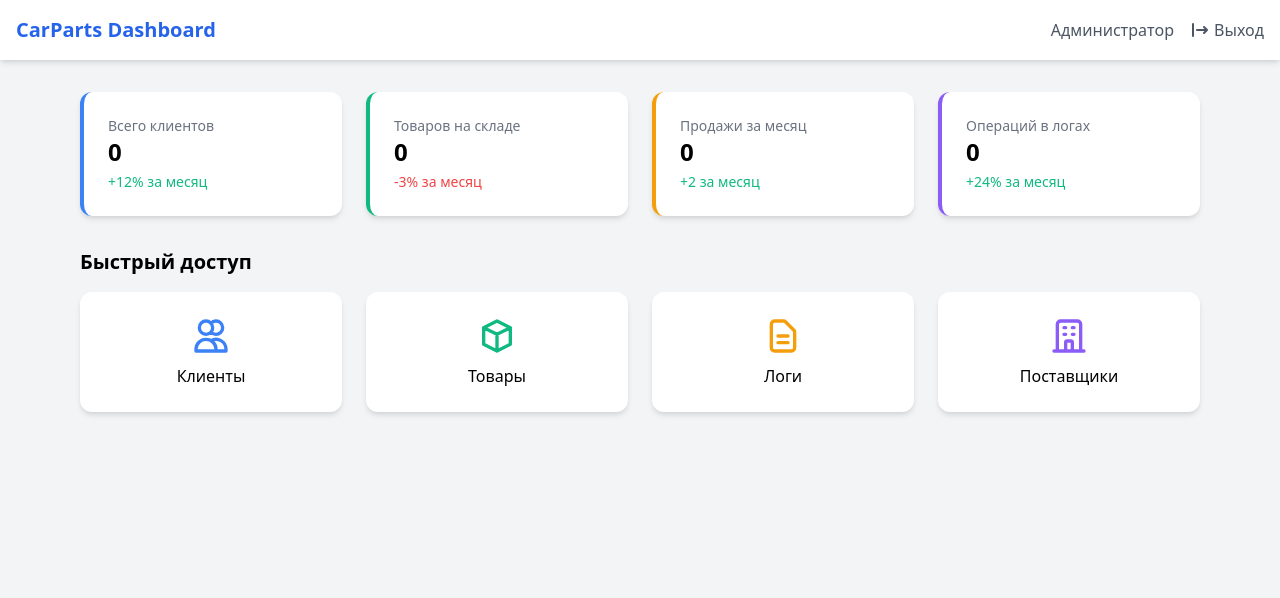
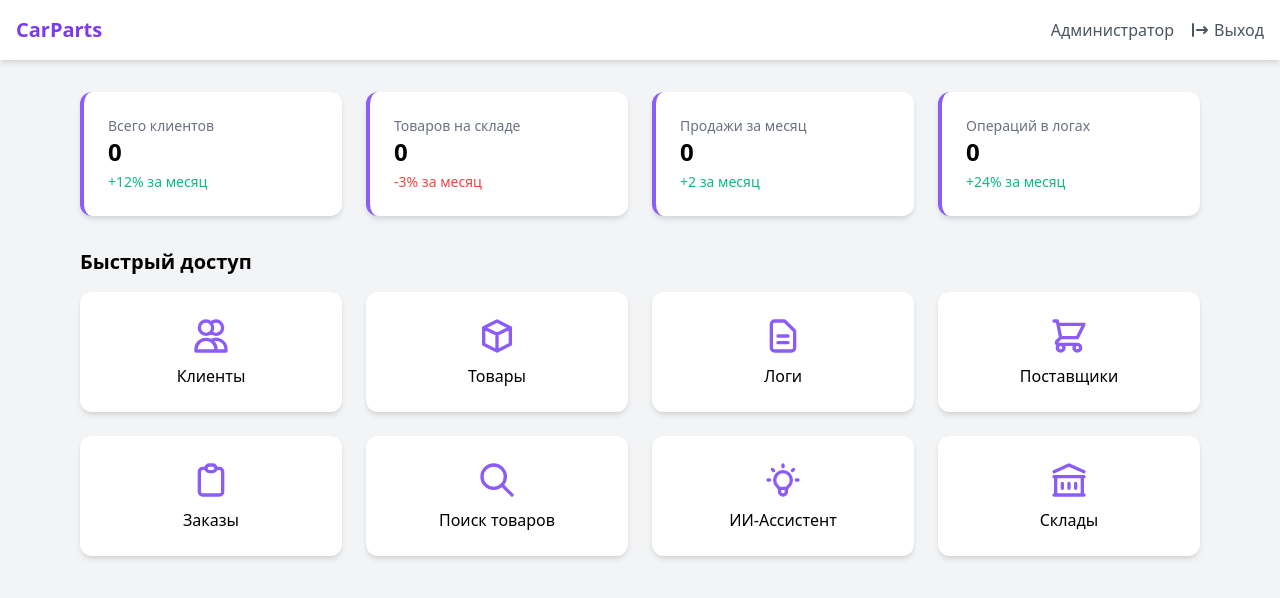
Before and after one commit to southrussian/auto_parts_store_erp, a Flask app: page / in a window 1280 px wide. Shown: the top 598 px of the page. Run offline with Flask 3, Linux system fonts and the light colour scheme; the visitor is signed in with stand-in values (Sample User, id 1).

Commit message:
update products

```diff
--- a/carparts/products.py
+++ b/carparts/products.py
@@ -80,7 +80,7 @@ def setup_products_routes(app):
             product.stock = int(request.form['stock'])
             product.supplier_id = request.form.get('supplier_id')
             product.warehouse_section_id = int(request.form['warehouse_section_id'])
-            product.embedding = generate_embedding(f"{product.name} {product.description}")
+            product.embedding = generate_embedding(f"{product.name} {product.description} {product.category}")
 
             try:
                 db.session.commit()
--- a/carparts/templates/dashboard.html
+++ b/carparts/templates/dashboard.html
@@ -9,7 +9,7 @@
 </head>
 <body class="bg-gray-100">
     <nav class="bg-white shadow-md p-4 flex justify-between items-center">
-        <h1 class="text-xl font-semibold text-blue-600">CarParts Dashboard</h1>
+        <h1 class="text-xl font-semibold text-purple-600">CarParts</h1>
         <div class="flex items-center space-x-4">
             <span class="text-gray-600">Администратор</span>
             <a href="/logout" class="text-gray-600 hover:text-black flex items-center">
@@ -24,17 +24,17 @@
     <div class="max-w-6xl mx-auto px-4 py-8">
         <!-- Статистика -->
         <div class="grid grid-cols-1 md:grid-cols-4 gap-6 mb-8">
-            <div class="bg-white p-6 rounded-xl shadow-md border-l-4 border-blue-500">
+            <div class="bg-white p-6 rounded-xl shadow-md border-l-4 border-purple-500">
                 <h3 class="text-gray-500 text-sm font-medium">Всего клиентов</h3>
                 <p class="text-2xl font-bold">{{ clients_count }}</p>
                 <p class="text-green-500 text-sm mt-1">+12% за месяц</p>
             </div>
-            <div class="bg-white p-6 rounded-xl shadow-md border-l-4 border-green-500">
+            <div class="bg-white p-6 rounded-xl shadow-md border-l-4 border-purple-500">
                 <h3 class="text-gray-500 text-sm font-medium">Товаров на складе</h3>
                 <p class="text-2xl font-bold">{{ products_count }}</p>
                 <p class="text-red-500 text-sm mt-1">-3% за месяц</p>
             </div>
-            <div class="bg-white p-6 rounded-xl shadow-md border-l-4 border-yellow-500">
+            <div class="bg-white p-6 rounded-xl shadow-md border-l-4 border-purple-500">
                 <h3 class="text-gray-500 text-sm font-medium">Продажи за месяц</h3>
                 <p class="text-2xl font-bold">{{ monthly_sales }}</p>
                 <p class="text-green-500 text-sm mt-1">+2 за месяц</p>
@@ -50,28 +50,56 @@
         <h2 class="text-xl font-semibold mb-4">Быстрый доступ</h2>
         <div class="grid grid-cols-1 md:grid-cols-2 lg:grid-cols-4 gap-6">
             <a href="{{ url_for('view_clients') }}" class="bg-white p-6 rounded-xl shadow-md text-center hover:bg-gray-50 transition duration-200 flex flex-col items-center">
-                <svg xmlns="http://www.w3.org/2000/svg" class="h-10 w-10 text-blue-500 mb-2" fill="none" viewBox="0 0 24 24" stroke="currentColor">
+                <svg xmlns="http://www.w3.org/2000/svg" class="h-10 w-10 text-purple-500 mb-2" fill="none" viewBox="0 0 24 24" stroke="currentColor">
                     <path stroke-linecap="round" stroke-linejoin="round" stroke-width="2" d="M12 4.354a4 4 0 110 5.292M15 21H3v-1a6 6 0 0112 0v1zm0 0h6v-1a6 6 0 00-9-5.197M13 7a4 4 0 11-8 0 4 4 0 018 0z" />
                 </svg>
                 Клиенты
             </a>
             <a href="{{ url_for('view_products') }}" class="bg-white p-6 rounded-xl shadow-md text-center hover:bg-gray-50 transition duration-200 flex flex-col items-center">
-                <svg xmlns="http://www.w3.org/2000/svg" class="h-10 w-10 text-green-500 mb-2" fill="none" viewBox="0 0 24 24" stroke="currentColor">
+                <svg xmlns="http://www.w3.org/2000/svg" class="h-10 w-10 text-purple-500 mb-2" fill="none" viewBox="0 0 24 24" stroke="currentColor">
                     <path stroke-linecap="round" stroke-linejoin="round" stroke-width="2" d="M20 7l-8-4-8 4m16 0l-8 4m8-4v10l-8 4m0-10L4 7m8 4v10M4 7v10l8 4" />
                 </svg>
                 Товары
             </a>
             <a href="{{ url_for('view_inventory_logs') }}" class="bg-white p-6 rounded-xl shadow-md text-center hover:bg-gray-50 transition duration-200 flex flex-col items-center">
-                <svg xmlns="http://www.w3.org/2000/svg" class="h-10 w-10 text-yellow-500 mb-2" fill="none" viewBox="0 0 24 24" stroke="currentColor">
+                <svg xmlns="http://www.w3.org/2000/svg" class="h-10 w-10 text-purple-500 mb-2" fill="none" viewBox="0 0 24 24" stroke="currentColor">
                     <path stroke-linecap="round" stroke-linejoin="round" stroke-width="2" d="M9 12h6m-6 4h6m2 5H7a2 2 0 01-2-2V5a2 2 0 012-2h5.586a1 1 0 01.707.293l5.414 5.414a1 1 0 01.293.707V19a2 2 0 01-2 2z" />
                 </svg>
                 Логи
             </a>
             <a href="{{ url_for('view_suppliers') }}" class="bg-white p-6 rounded-xl shadow-md text-center hover:bg-gray-50 transition duration-200 flex flex-col items-center">
                 <svg xmlns="http://www.w3.org/2000/svg" class="h-10 w-10 text-purple-500 mb-2" fill="none" viewBox="0 0 24 24" stroke="currentColor">
-                    <path stroke-linecap="round" stroke-linejoin="round" stroke-width="2" d="M19 21V5a2 2 0 00-2-2H7a2 2 0 00-2 2v16m14 0h2m-2 0h-5m-9 0H3m2 0h5M9 7h1m-1 4h1m4-4h1m-1 4h1m-5 10v-5a1 1 0 011-1h2a1 1 0 011 1v5m-4 0h4" />
+                    <path stroke-linecap="round" stroke-linejoin="round" stroke-width="2" d="M3 3h2l.4 2M7 13h10l4-8H5.4M7 13L5.4 5M7 13l-2.293 2.293c-.63.63-.184 1.707.707 1.707H17m0 0a2 2 0 100 4 2 2 0 000-4zm-8 2a2 2 0 11-4 0 2 2 0 014 0z" />
                 </svg>
                 Поставщики
+            </a>
+
+            <a href="{{ url_for('view_orders') }}" class="bg-white p-6 rounded-xl shadow-md text-center hover:bg-gray-50 transition duration-200 flex flex-col items-center">
+                <svg xmlns="http://www.w3.org/2000/svg" class="h-10 w-10 text-purple-500 mb-2" fill="none" viewBox="0 0 24 24" stroke="currentColor">
+                    <path stroke-linecap="round" stroke-linejoin="round" stroke-width="2" d="M9 5H7a2 2 0 00-2 2v12a2 2 0 002 2h10a2 2 0 002-2V7a2 2 0 00-2-2h-2M9 5a2 2 0 002 2h2a2 2 0 002-2M9 5a2 2 0 012-2h2a2 2 0 012 2" />
+                </svg>
+                Заказы
+            </a>
+
+            <a href="{{ url_for('search_products') }}" class="bg-white p-6 rounded-xl shadow-md text-center hover:bg-gray-50 transition duration-200 flex flex-col items-center">
+                <svg xmlns="http://www.w3.org/2000/svg" class="h-10 w-10 text-purple-500 mb-2" fill="none" viewBox="0 0 24 24" stroke="currentColor">
+                    <path stroke-linecap="round" stroke-linejoin="round" stroke-width="2" d="M21 21l-6-6m2-5a7 7 0 11-14 0 7 7 0 0114 0z" />
+                </svg>
+                Поиск товаров
+            </a>
+
+            <a href="{{ url_for('ask_ai') }}" class="bg-white p-6 rounded-xl shadow-md text-center hover:bg-gray-50 transition duration-200 flex flex-col items-center">
+                <svg xmlns="http://www.w3.org/2000/svg" class="h-10 w-10 text-purple-500 mb-2" fill="none" viewBox="0 0 24 24" stroke="currentColor">
+                    <path stroke-linecap="round" stroke-linejoin="round" stroke-width="2" d="M9.663 17h4.673M12 3v1m6.364 1.636l-.707.707M21 12h-1M4 12H3m3.343-5.657l-.707-.707m2.828 9.9a5 5 0 117.072 0l-.548.547A3.374 3.374 0 0014 18.469V19a2 2 0 11-4 0v-.531c0-.895-.356-1.754-.988-2.386l-.548-.547z" />
+                </svg>
+                ИИ-Ассистент
+            </a>
+
+            <a href="{{ url_for('view_warehouses') }}" class="bg-white p-6 rounded-xl shadow-md text-center hover:bg-gray-50 transition duration-200 flex flex-col items-center">
+                <svg xmlns="http://www.w3.org/2000/svg" class="h-10 w-10 text-purple-500 mb-2" fill="none" viewBox="0 0 24 24" stroke="currentColor">
+                    <path stroke-linecap="round" stroke-linejoin="round" stroke-width="2" d="M8 14v3m4-3v3m4-3v3M3 21h18M3 10h18M3 7l9-4 9 4M4 10h16v11H4V10z" />
+                </svg>
+                Склады
             </a>
         </div>
     </div>
```
Also changed, not shown: carparts/templates/base.html (deleted, +0 -101 lines).
